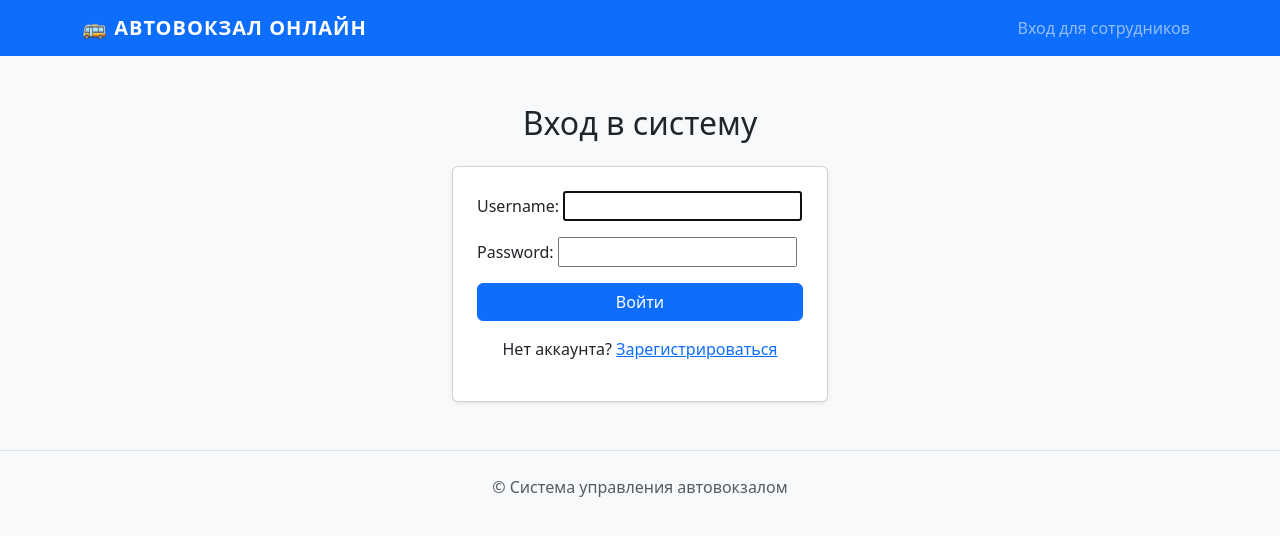
After one commit to den-zl/Avtovokzal_curse_project_db, a Django app: page /accounts/login/ in a window 1280 px wide. The commit adds this page. Shown: the top 536 px of the page. Run offline with Django 4.2, Linux system fonts and the light colour scheme.

Commit message:
Creating a passenger authentication system. Login and registration

```diff
--- /dev/null
+++ b/station/templates/registration/login.html
@@ -0,0 +1,14 @@
+{% extends 'station/base.html' %}
+{% block content %}
+<div class="container mt-5" style="max-width: 400px;">
+    <h2 class="text-center mb-4">Вход в систему</h2>
+    <div class="card p-4 shadow-sm">
+        <form method="post">
+            {% csrf_token %}
+            {{ form.as_p }}
+            <button type="submit" class="btn btn-primary w-100">Войти</button>
+        </form>
+        <p class="mt-3 text-center">Нет аккаунта? <a href="{% url 'register' %}">Зарегистрироваться</a></p>
+    </div>
+</div>
+{% endblock %}
--- a/station/templates/station/base.html
+++ b/station/templates/station/base.html
@@ -42,7 +42,7 @@
 {% endblock %}
 
 <footer class="text-center py-4 mt-5 text-muted border-top">
-    &copy; Система управления автовокзалом.
+    &copy; Система управления автовокзалом
 </footer>
 
 <script src="https://cdn.jsdelivr.net/npm/bootstrap@5.3.0/dist/js/bootstrap.bundle.min.js"></script>
--- a/station/templates/station/index.html
+++ b/station/templates/station/index.html
@@ -4,7 +4,7 @@
 <div class="hero-section">
     <div class="container text-center">
         <h1 class="display-4 fw-bold">Официальный сайт автовокзала</h1>
-        <p class="lead">Найдите и купите билет на автобус в несколько кликов</p>
+        <p class="lead">Купите билет на автобус в несколько кликов</p>
 
         <div class="search-form mt-5 mx-auto" style="max-width: 900px;">
             <form class="row g-3 align-items-center">
--- a/station/urls.py
+++ b/station/urls.py
@@ -1,6 +1,8 @@
-from django.urls import path
+from django.urls import path, include
 from . import views
 
 urlpatterns = [
     path('', views.index, name='index'), # Главная страница
+    path('register/', views.register, name='register'),
+    path('accounts/', include('django.contrib.auth.urls')), # login/logout
 ]
```
Also changed, not shown: station/templates/registration/register.html (added, +13 -0 lines), station/views.py (+14 -0 lines).
